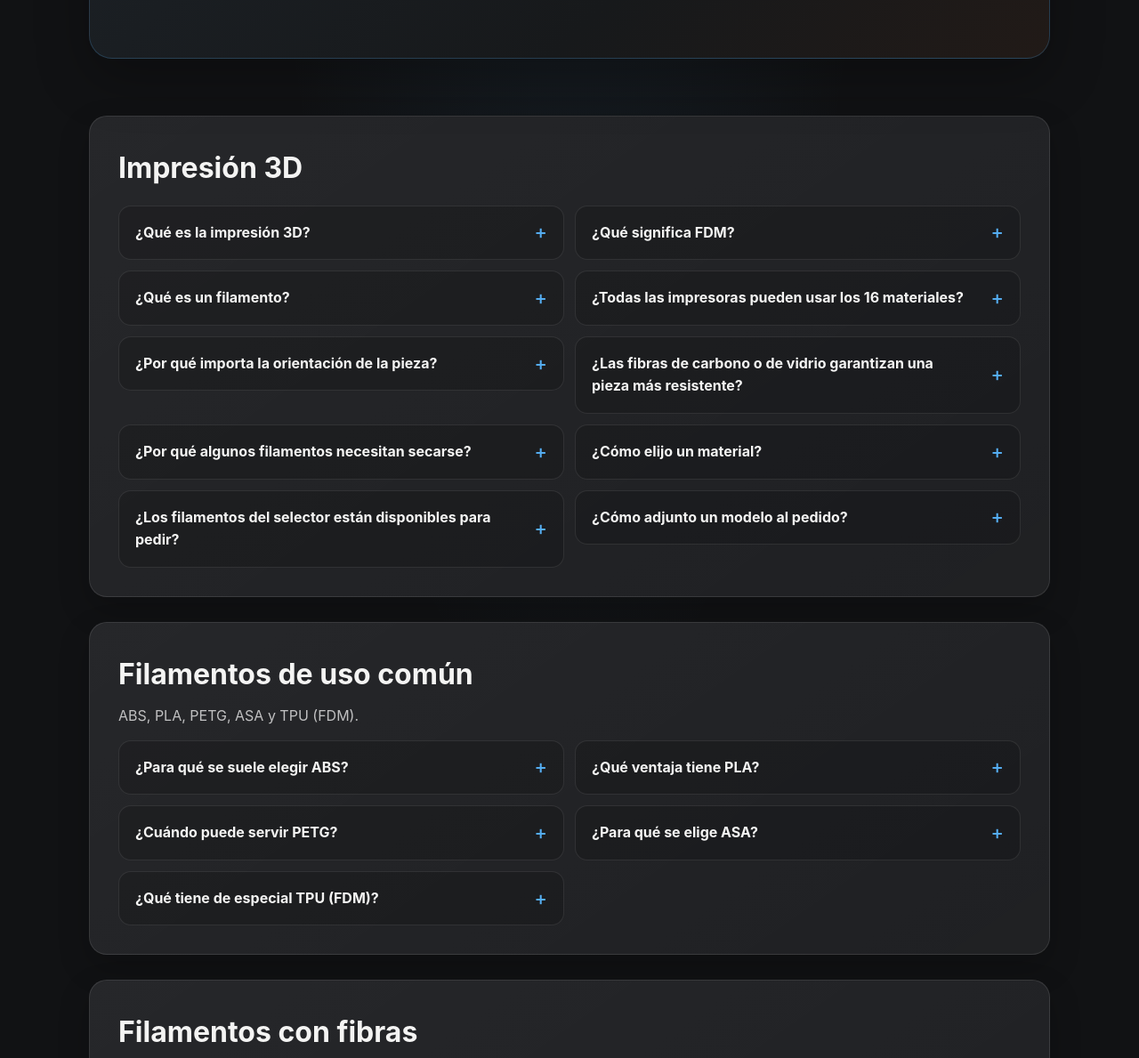
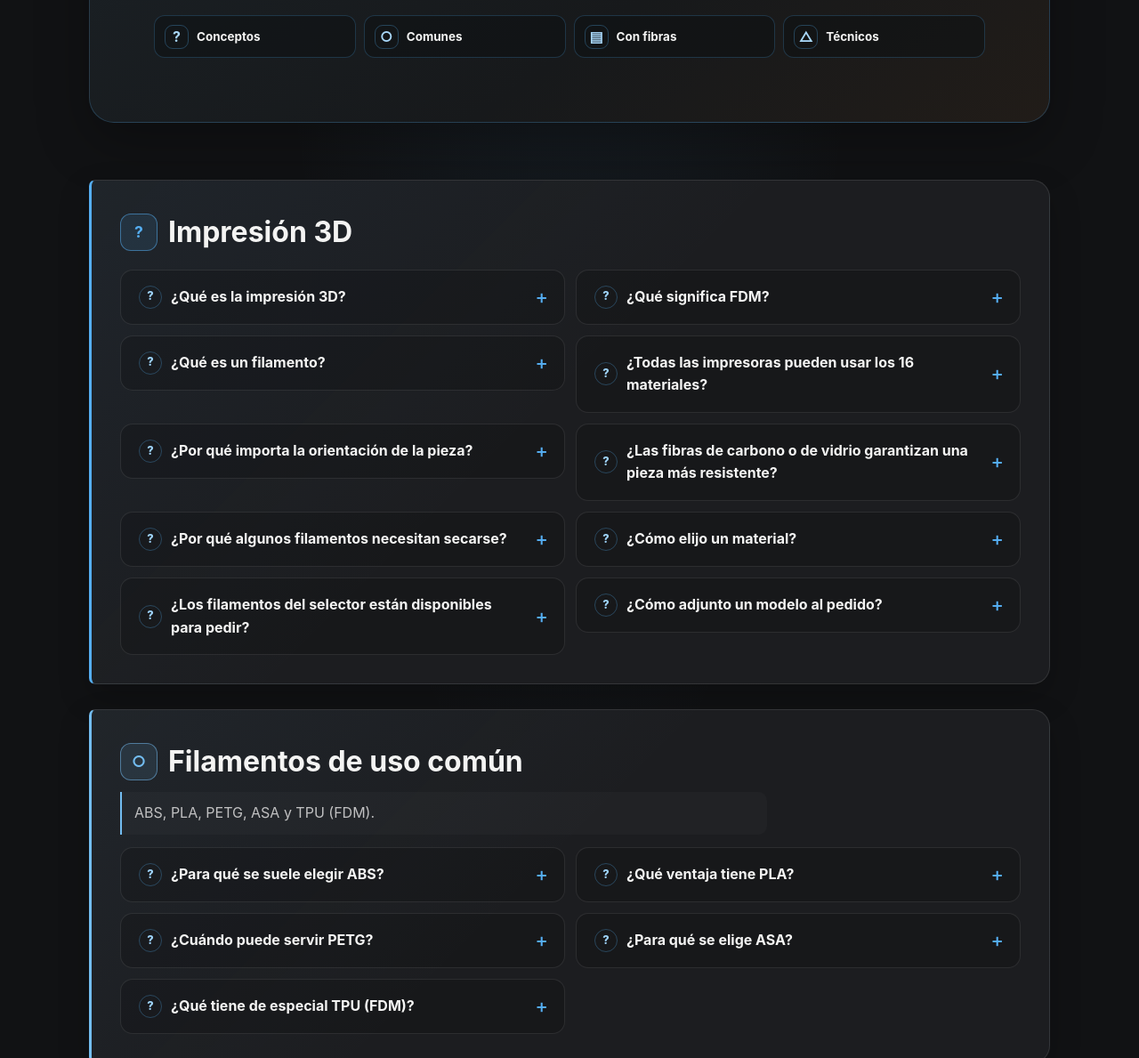
Before and after one commit to Mason-GPT/Scracth-faq, a plain HTML site: page index.html in a window 1280 px wide. Shown: the part 580-1769 px from the top of the page at 89% size. Drawn offline with Linux system fonts and the light colour scheme.

Commit message:
Create topic-based help center styling and icons

```diff
--- a/index.html
+++ b/index.html
@@ -141,6 +141,30 @@
     @media (min-width:761px) and (max-width:1049px) { .faq-list { grid-template-columns:1fr; } }
     @media (max-width:760px) { .faq-list { grid-template-columns:1fr; } .faq-section { margin-top:32px; } }
     @media (max-width:560px) { .faq-section { padding:17px 14px; } .faq-list details { border-radius:12px; } .faq-list summary { padding-right:30px; } }
+    /* FAQ · centro de ayuda por temas */
+    .page-hero { border-radius:28px; border-top:3px solid var(--accent); background-image:radial-gradient(ellipse at 86% 14%,rgba(85,174,242,.18),transparent 34%),linear-gradient(145deg,#1c242a,#17191b 65%,#211c18); }
+    .page-hero::after { content:"?"; position:absolute; z-index:-1; right:clamp(26px,7vw,110px); top:50%; transform:translateY(-50%); color:#9fd4fa; font-size:clamp(10rem,19vw,16rem); font-weight:900; line-height:1; opacity:.075; pointer-events:none; }
+    .faq-jumps { display:grid; grid-template-columns:repeat(4,minmax(0,1fr)); gap:9px; margin-top:24px; }
+    .faq-jumps a { display:flex; align-items:center; gap:9px; min-height:48px; padding:8px 11px; border:1px solid rgba(85,174,242,.22); border-radius:12px; background:rgba(13,17,20,.54); color:var(--ink); font-size:.84rem; font-weight:750; text-decoration:none; transition:transform .18s ease,border-color .18s ease,background .18s ease; }
+    .faq-jumps a:hover { transform:translateY(-2px); border-color:var(--accent); background:rgba(85,174,242,.08); }
+    .faq-jumps a span { display:grid; place-items:center; flex:0 0 27px; width:27px; height:27px; border:1px solid rgba(85,174,242,.3); border-radius:9px; color:#a9d8fa; font-size:1rem; }
+    .faq-section { position:relative; overflow:hidden; border-left:3px solid var(--faq-color,var(--accent)); border-radius:7px 20px 20px 7px; background:linear-gradient(135deg,color-mix(in srgb,var(--faq-color,var(--accent)) 5%,transparent),transparent 48%),var(--panel); }
+    #comunes { --faq-color:#73bdf1; }
+    #fibras { --faq-color:#c48b61; }
+    #tecnicos { --faq-color:#a6d0e9; }
+    .faq-section h2 { display:flex; align-items:center; gap:12px; }
+    .faq-section h2::before { display:grid; place-items:center; flex:0 0 40px; width:40px; height:40px; border:1px solid color-mix(in srgb,var(--faq-color,var(--accent)) 52%,transparent); border-radius:12px; background:color-mix(in srgb,var(--faq-color,var(--accent)) 11%,transparent); color:var(--faq-color,var(--accent)); font-size:1.1rem; }
+    #impresion-3d h2::before { content:"?"; }
+    #comunes h2::before { content:"○"; }
+    #fibras h2::before { content:"▤"; }
+    #tecnicos h2::before { content:"△"; }
+    .faq-list summary { display:flex; align-items:center; gap:10px; min-height:56px; padding-left:2px; }
+    .faq-list summary::before { content:"?"; display:grid; place-items:center; flex:0 0 24px; width:24px; height:24px; border:1px solid rgba(85,174,242,.30); border-radius:50%; color:#9fd4fa; font-size:.8rem; font-weight:850; }
+    .faq-list details[open] summary::before { border-color:var(--faq-color,var(--accent)); color:var(--faq-color,var(--accent)); }
+    .faq-list details[open] { border-color:color-mix(in srgb,var(--faq-color,var(--accent)) 55%,transparent); }
+    .category-note { max-width:72ch; padding:11px 14px; border-left:2px solid var(--faq-color,var(--accent)); border-radius:0 10px 10px 0; background:rgba(255,255,255,.025); }
+    @media (max-width:760px) { .faq-jumps { grid-template-columns:repeat(2,minmax(0,1fr)); } .page-hero::after { right:4px; top:14%; font-size:8rem; } }
+    @media (max-width:560px) { .faq-jumps { gap:7px; } .faq-jumps a { min-height:46px; padding:7px 8px; font-size:.78rem; } .faq-section h2::before { flex-basis:36px; width:36px; height:36px; } .faq-list summary { gap:8px; } }
   </style>
 </head>
 <body>
@@ -175,6 +199,12 @@
       <h1>Preguntas frecuentes</h1>
       <p class="intro">Respuestas sencillas sobre impresión 3D y sobre los 16 materiales que aparecen en el selector de pedidos.</p>
       <p class="notice"><strong>Proyecto escolar:</strong> 3DScracth y sus servicios son ficticios; no es un negocio real. La guía es informativa: la disponibilidad de filamentos no está confirmada y cada impresora requiere revisar las indicaciones del fabricante.</p>
+      <nav class="faq-jumps" aria-label="Ir a un tema">
+        <a href="#impresion-3d"><span aria-hidden="true">?</span>Conceptos</a>
+        <a href="#comunes"><span aria-hidden="true">○</span>Comunes</a>
+        <a href="#fibras"><span aria-hidden="true">▤</span>Con fibras</a>
+        <a href="#tecnicos"><span aria-hidden="true">△</span>Técnicos</a>
+      </nav>
     </header>
 
     <section class="faq-section" id="impresion-3d">
```
